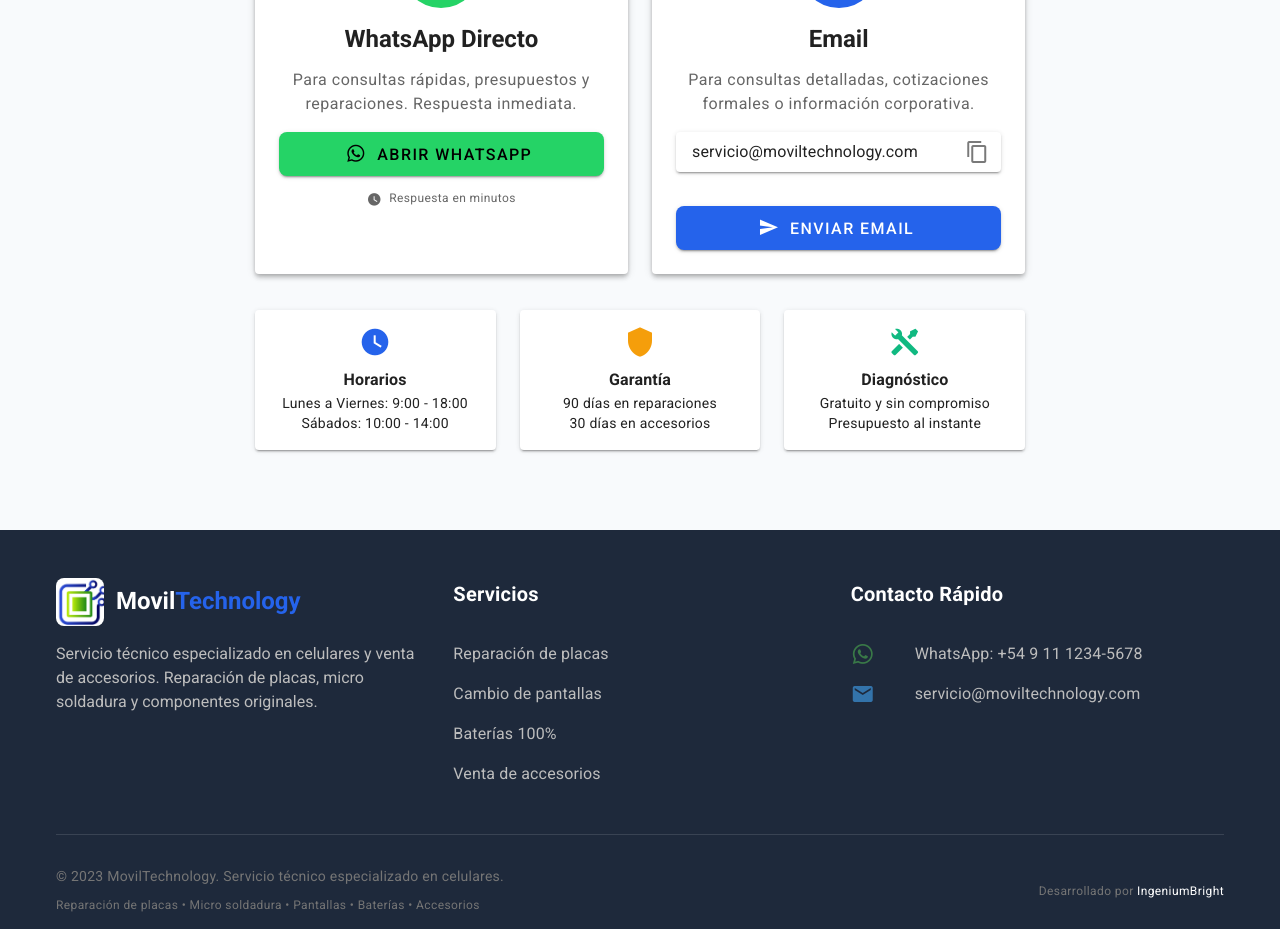
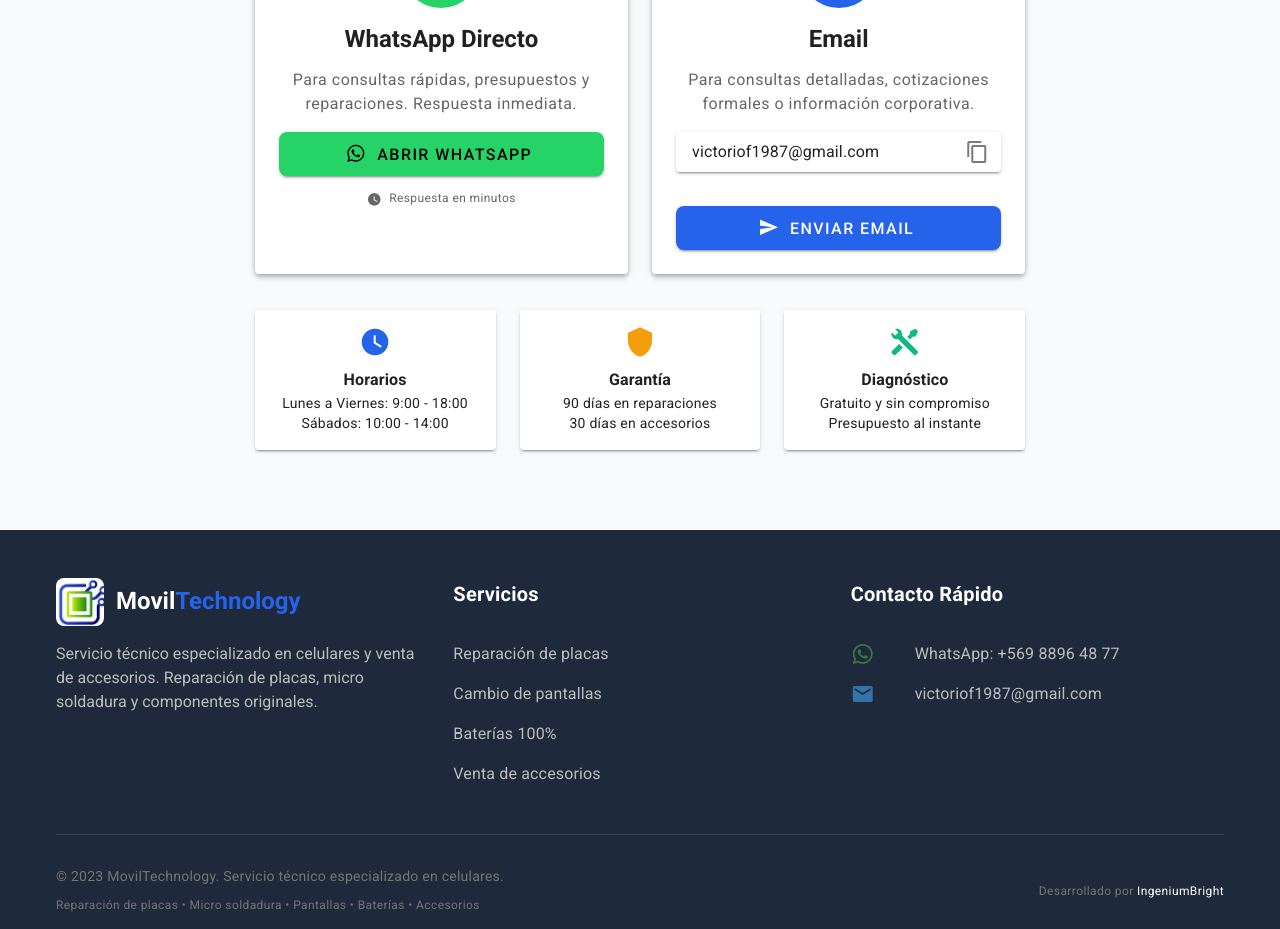
Before and after one commit to fmonroy75/moviltechnology-vue, a Vue app: page / in a window 1280 px wide. Shown: the part 4140-5069 px from the top of the page. Built offline with nearby package versions, Linux system fonts and the light colour scheme.

Commit message:
correccion de datos personales

```diff
--- a/src/components/accessories/AccessoriesSection.vue
+++ b/src/components/accessories/AccessoriesSection.vue
@@ -57,7 +57,7 @@
 import AccessoryCard from "./AccessoryCard.vue";
 
 const whatsappCTA =
-  "https://wa.me/5491112345678?text=Hola%20MovilTechnology,%20quiero%20consultar%20sobre%20accesorios%20para%20mi%20celular";
+  "https://wa.me/56988964877?text=Hola%20MovilTechnology,%20quiero%20consultar%20sobre%20accesorios%20para%20mi%20celular";
 
 const accessories = [
   {
--- a/src/components/contact/ContactSection.vue
+++ b/src/components/contact/ContactSection.vue
@@ -126,8 +126,8 @@
 import { ref } from "vue";
 
 const whatsappLink =
-  "https://wa.me/5491112345678?text=Hola%20MovilTechnology,%20necesito%20información%20sobre%3A";
-const email = ref("servicio@moviltechnology.com");
+  "https://wa.me/56988964877?text=Hola%20MovilTechnology,%20necesito%20información%20sobre%3A";
+const email = ref("victoriof1987@gmail.com");
 const showSnackbar = ref(false);
 const copied = ref(false);
 
--- a/src/components/home/HeroSection.vue
+++ b/src/components/home/HeroSection.vue
@@ -87,7 +87,7 @@
 import { computed } from "vue";
 
 const whatsappRepairLink =
-  "https://wa.me/5491112345678?text=Hola%20MovilTechnology,%20necesito%20reparar%20mi%20celular";
+  "https://wa.me/56988964877?text=Hola%20MovilTechnology,%20necesito%20reparar%20mi%20celular";
 
 const brands = [
   { icon: "fa-brands fa-apple", text: "iPhone" }, // Para Font Awesome
--- a/src/components/layouts/AppFooter.vue
+++ b/src/components/layouts/AppFooter.vue
@@ -42,7 +42,7 @@
                 <v-icon color="green" class="mr-2">mdi-whatsapp</v-icon>
               </template>
               <v-list-item-title class="text-grey-lighten-1">
-                WhatsApp: +54 9 11 1234-5678
+                WhatsApp: +569 8896 48 77
               </v-list-item-title>
             </v-list-item>
 
@@ -90,8 +90,8 @@
 <script setup>
 import logo from "@/assets/img/movil.png";
 
-const whatsappLink = "https://wa.me/5491112345678";
-const email = "servicio@moviltechnology.com";
+const whatsappLink = "https://wa.me/56988964877";
+const email = "victoriof1987@gmail.com";
 
 const services = [
   { text: "Reparación de placas", href: "#servicios" },
--- a/src/components/layouts/WhatsAppFloat.vue
+++ b/src/components/layouts/WhatsAppFloat.vue
@@ -24,7 +24,7 @@
 const showBadge = ref(true);
 
 const whatsappLink =
-  "https://wa.me/5491112345678?text=Hola%20MovilTechnology,%20necesito%20información%20sobre%20reparación%20de%20celulares%20o%20accesorios";
+  "https://wa.me/56988964877?text=Hola%20MovilTechnology,%20necesito%20información%20sobre%20reparación%20de%20celulares%20o%20accesorios";
 </script>
 
 <style scoped>
--- a/src/components/services/ServicesSection.vue
+++ b/src/components/services/ServicesSection.vue
@@ -64,7 +64,7 @@
 import ServiceCard from "./ServiceCard.vue";
 
 const whatsappCTA =
-  "https://wa.me/5491112345678?text=Hola%20MovilTechnology,%20necesito%20presupuesto%20para%20reparar%20mi%20celular";
+  "https://wa.me/56988964877?text=Hola%20MovilTechnology,%20necesito%20presupuesto%20para%20reparar%20mi%20celular";
 
 const features = [
   {
@@ -155,7 +155,9 @@
 <style scoped>
 .feature-card {
   border: 1px solid rgba(var(--v-border-color), var(--v-border-opacity));
-  transition: transform 0.25s ease, box-shadow 0.25s ease;
+  transition:
+    transform 0.25s ease,
+    box-shadow 0.25s ease;
 }
 
 .feature-card:hover {
```
